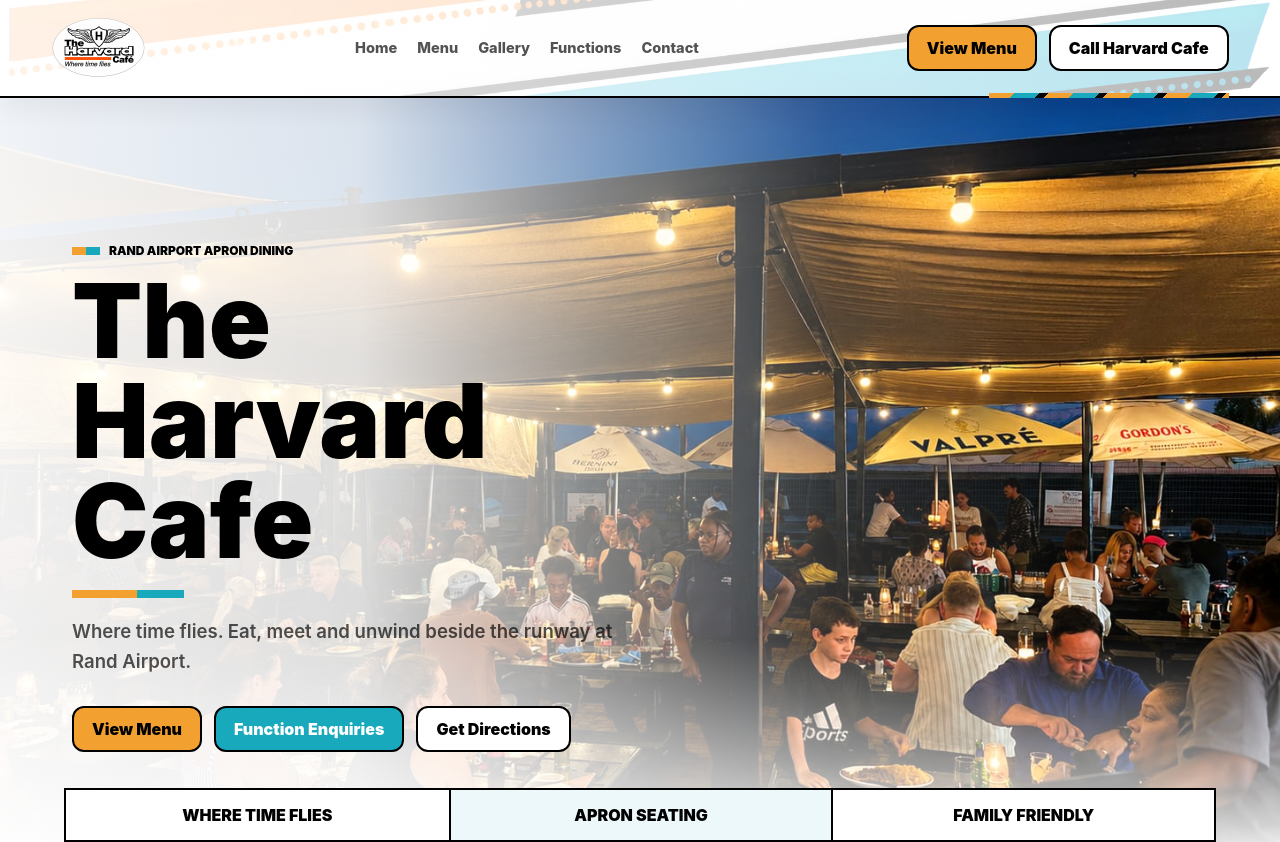
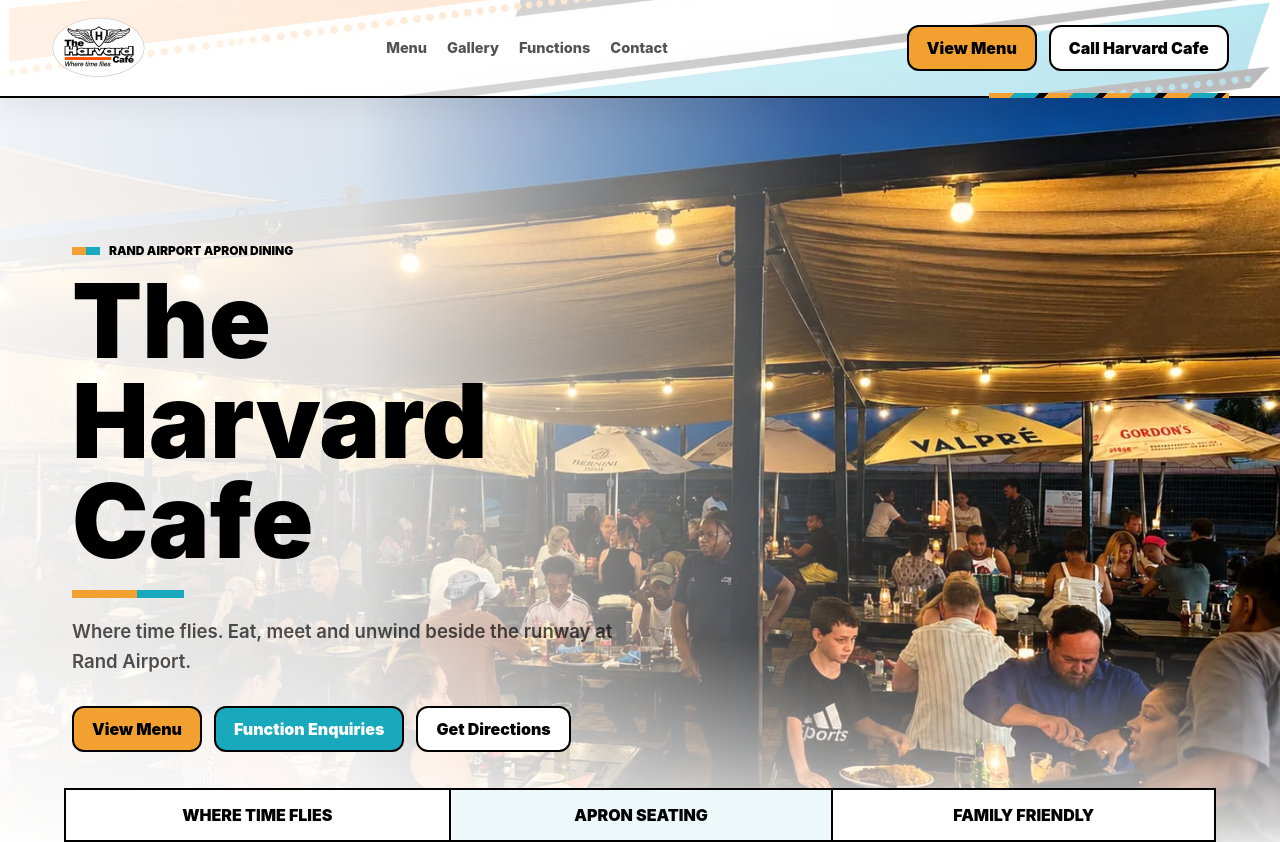
Before and after one commit to GiovanniPanaino/harvard-cafe-site, a React (Vite) app: page / in a window 1280 px wide. Shown: the top 842 px of the page. Built offline with nearby package versions, Linux system fonts and the light colour scheme.

Commit message:
Final Harvard Cafe updates

```diff
--- a/src/components/Header.jsx
+++ b/src/components/Header.jsx
@@ -1,10 +1,9 @@
-import headerBanner from '../images/banner3.png'
-import logoElipse from '../images/LogoElipse.png'
+import headerBanner from '../images/banner3.webp'
+import logoElipse from '../images/LogoElipse.webp'
 import { contactDetails } from '../data/contact'
 
 function Header({ compact = false }) {
   const links = [
-    ['Home', '#/'],
     ['Menu', '#menu'],
     ['Gallery', '#gallery'],
     ['Functions', '#functions'],
--- a/src/components/SpecialsSection.jsx
+++ b/src/components/SpecialsSection.jsx
@@ -1,3 +1,4 @@
+import { useEffect, useState } from 'react'
 import { cocktailHappyHour, dailySpecials, weeklySpecials } from '../data/dailySpecials'
 import { getJohannesburgDayName, isCocktailHappyHourNow } from '../utils/specialsDate'
 import {
@@ -10,9 +11,29 @@ import {
 const incompleteMenuMessage = 'More matching menu items will appear here as the menu is completed.'
 
 function SpecialsSection() {
-  const todayName = getJohannesburgDayName()
+  const [now, setNow] = useState(() => new Date())
+
+  useEffect(() => {
+    let timer
+    const refresh = () => {
+      const current = new Date()
+      setNow(current)
+      clearTimeout(timer)
+      timer = setTimeout(refresh, 60000 - current.getTime() % 60000)
+    }
+    refresh()
+    window.addEventListener('focus', refresh)
+    document.addEventListener('visibilitychange', refresh)
+    return () => {
+      clearTimeout(timer)
+      window.removeEventListener('focus', refresh)
+      document.removeEventListener('visibilitychange', refresh)
+    }
+  }, [])
+
+  const todayName = getJohannesburgDayName(now)
   const todaySpecial = dailySpecials[todayName] || dailySpecials.Monday
-  const happyHourLive = isCocktailHappyHourNow()
+  const happyHourLive = isCocktailHappyHourNow(now)
   const happyHourDay = cocktailHappyHour.days.includes(todayName)
   const cocktailItems = getDiscountedItems(cocktailHappyHour.categoryIds, cocktailHappyHour.discountPercent, {
     requiredSpecialTag: cocktailHappyHour.requiredSpecialTag,
@@ -42,7 +63,13 @@ function SpecialsSection() {
             </span>
           </div>
           <p>{cocktailHappyHour.description}</p>
-          {cocktailItems.length > 0 ? (
+          {!happyHourLive ? (
+            <p className="specials-empty-note">
+              {happyHourDay
+                ? `Available today from ${cocktailHappyHour.startTime} to ${cocktailHappyHour.endTime}.`
+                : `Available ${formatHappyHourWindow()}.`}
+            </p>
+          ) : cocktailItems.length > 0 ? (
             <SpecialItemsList items={cocktailItems} mode="discount" />
           ) : (
             <p className="specials-empty-note">
@@ -133,7 +160,6 @@ function SpecialItemsList({ items, mode }) {
         <article className="specials-item" key={`${item.categoryId}-${item.sectionHeading}-${item.name}`}>
           <div>
             <h4>{item.name}</h4>
-            {item.description ? <p>{item.description}</p> : null}
           </div>
           <SpecialItemPrice item={item} mode={mode} />
         </article>
--- a/src/data/galleryImages.js
+++ b/src/data/galleryImages.js
@@ -1,10 +1,10 @@
-import aerialViewImage from '../images/AerialView.avif'
+import aerialViewImage from '../images/AerialView.webp'
 import breakfastPlateImage from '../images/breakfast_plate_placeholder.webp'
 import coffeeImage from '../images/coffee_latte_art_placeholder.webp'
 import controlTowerAirsideImage from '../images/rand_airport_control_tower_airside.webp'
 import functionsTableImage from '../images/function_elegant_dinner_table_placeholder.webp'
-import gardenDiningImage from '../images/GardenDining.jpg'
-import harvardPlaneImage from '../images/HrvardPlane.jpg'
+import gardenDiningImage from '../images/GardenDining.webp'
+import harvardPlaneImage from '../images/HrvardPlane.webp'
 import heroObservationDeckImage from '../images/hero_rand_airport_observation_deck.webp'
 import northAmericanHarvardImage from '../images/north_american_harvard_iia_7111.webp'
 import randAirportFoyerImage from '../images/rand_airport_foyer.webp'
--- a/src/styles/global.css
+++ b/src/styles/global.css
@@ -1141,7 +1141,7 @@ p {
 
 .specials-item-list {
   display: grid;
-  gap: 10px;
+  gap: 8px;
   max-height: 320px;
   overflow-y: auto;
   overscroll-behavior: contain;
@@ -1151,9 +1151,9 @@ p {
 .specials-item {
   display: grid;
   grid-template-columns: minmax(0, 1fr) auto;
-  gap: 14px;
+  gap: 10px;
   align-items: start;
-  padding: 12px;
+  padding: 10px 12px;
   border: 1px solid var(--border-light);
   border-left: 5px solid var(--harvard-blue);
   border-radius: 8px;
@@ -1161,16 +1161,10 @@ p {
 }
 
 .specials-item h4 {
-  margin: 0 0 4px;
+  margin: 0;
   color: var(--harvard-black);
   font-size: 0.92rem;
-  line-height: 1.18;
-}
-
-.specials-item p {
-  margin: 0;
-  font-size: 0.86rem;
-  line-height: 1.38;
+  line-height: 1.15;
 }
 
 .specials-price-row {
```
Also changed, not shown: src/data/imageMap.js (+6 -6 lines), 1 other file (tests, documents, lock files or other folders).
